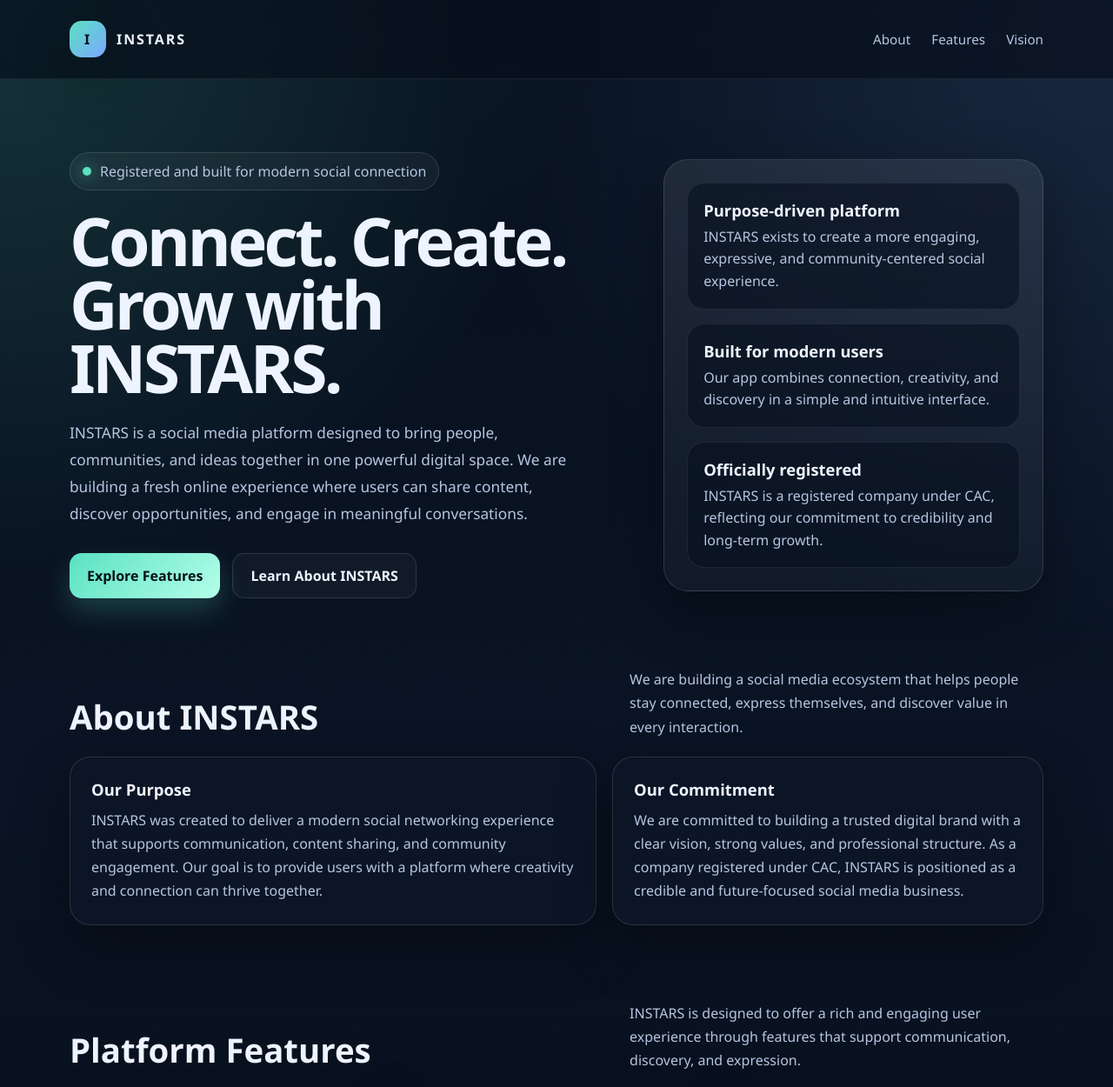
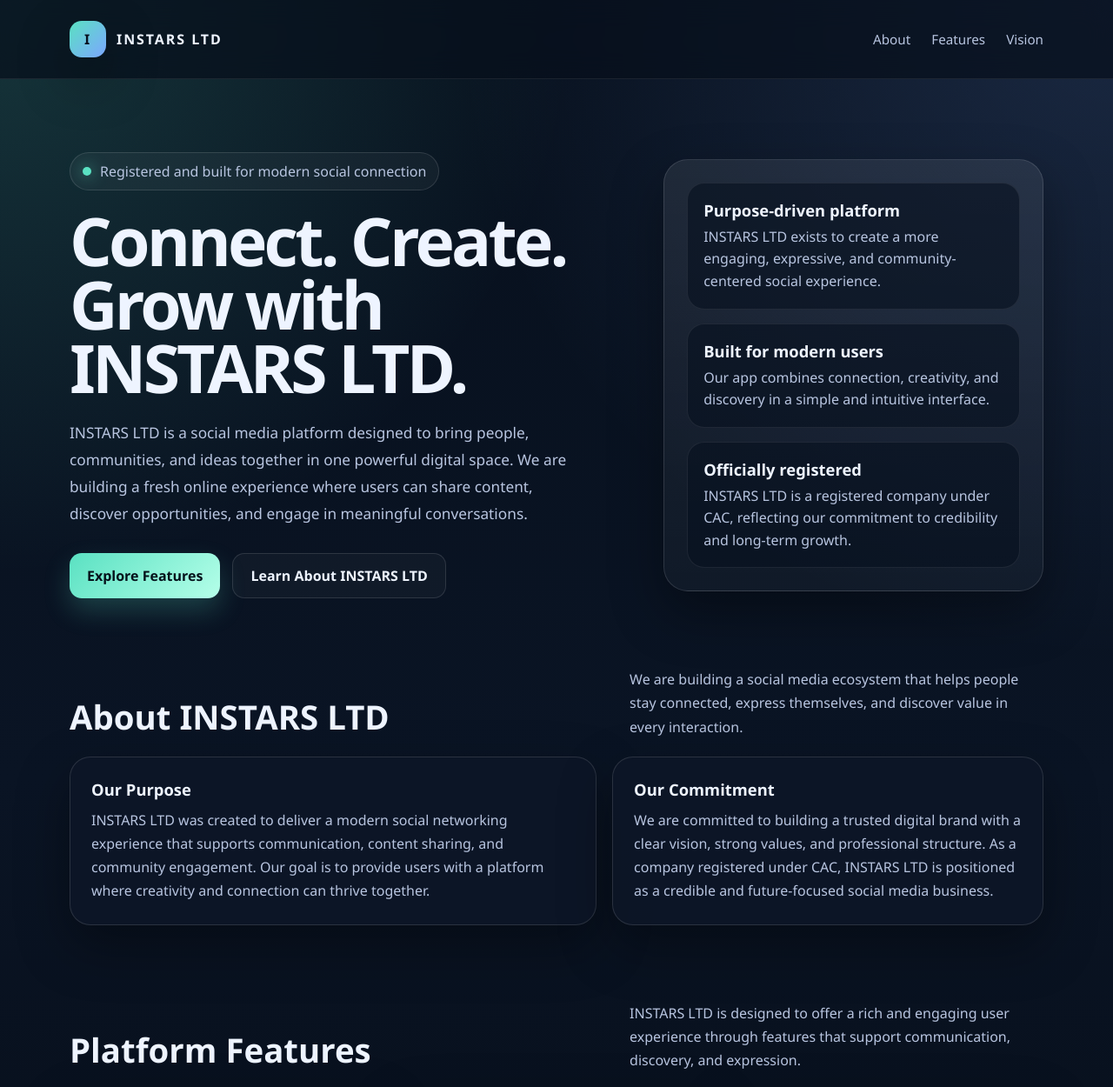
Before and after one commit to sam22112-star/instars-web, a plain HTML site: page index.html in a window 1280 px wide. Shown: the top 1250 px of the page at 87% size. Drawn offline with Linux system fonts and the light colour scheme.

Commit message:
Update INSTARS LTD website copy

```diff
--- a/index.html
+++ b/index.html
@@ -3,10 +3,10 @@
   <head>
     <meta charset="UTF-8" />
     <meta name="viewport" content="width=device-width, initial-scale=1.0" />
-    <title>INSTARS | Social Media for Connection, Creativity, and Growth</title>
+    <title>INSTARS LTD | Social Media for Connection, Creativity, and Growth</title>
     <meta
       name="description"
-      content="INSTARS is a modern social media platform built to help people connect, create, share, and grow through meaningful digital experiences."
+      content="INSTARS LTD is a modern social media platform built to help people connect, create, share, and grow through meaningful digital experiences."
     />
     <style>
       :root {
@@ -357,7 +357,7 @@
       <div class="container nav">
         <div class="brand">
           <div class="brand-mark">I</div>
-          <div>INSTARS</div>
+          <div>INSTARS LTD</div>
         </div>
         <nav aria-label="Primary">
           <a href="#about">About</a>
@@ -375,9 +375,9 @@
               <span class="dot"></span>
               Registered and built for modern social connection
             </div>
-            <h1>Connect. Create. Grow with INSTARS.</h1>
+            <h1>Connect. Create. Grow with INSTARS LTD.</h1>
             <p>
-              INSTARS is a social media platform designed to bring people,
+              INSTARS LTD is a social media platform designed to bring people,
               communities, and ideas together in one powerful digital space.
               We are building a fresh online experience where users can share
               content, discover opportunities, and engage in meaningful
@@ -385,7 +385,7 @@
             </p>
             <div class="actions">
               <a class="btn btn-primary" href="#features">Explore Features</a>
-              <a class="btn btn-secondary" href="#about">Learn About INSTARS</a>
+              <a class="btn btn-secondary" href="#about">Learn About INSTARS LTD</a>
             </div>
           </div>
 
@@ -394,8 +394,8 @@
               <div class="stat">
                 <strong>Purpose-driven platform</strong>
                 <span>
-                  INSTARS exists to create a more engaging, expressive, and
-                  community-centered social experience.
+                INSTARS LTD exists to create a more engaging, expressive, and
+                community-centered social experience.
                 </span>
               </div>
               <div class="stat">
@@ -408,7 +408,7 @@
               <div class="stat">
                 <strong>Officially registered</strong>
                 <span>
-                  INSTARS is a registered company under CAC, reflecting our
+                  INSTARS LTD is a registered company under CAC, reflecting our
                   commitment to credibility and long-term growth.
                 </span>
               </div>
@@ -420,7 +420,7 @@
       <section id="about">
         <div class="container">
           <div class="section-title">
-            <h2>About INSTARS</h2>
+            <h2>About INSTARS LTD</h2>
             <p>
               We are building a social media ecosystem that helps people stay
               connected, express themselves, and discover value in every
@@ -432,7 +432,7 @@
             <div class="card">
               <h3>Our Purpose</h3>
               <p>
-                INSTARS was created to deliver a modern social networking
+                INSTARS LTD was created to deliver a modern social networking
                 experience that supports communication, content sharing, and
                 community engagement. Our goal is to provide users with a
                 platform where creativity and connection can thrive together.
@@ -443,7 +443,7 @@
               <p>
                 We are committed to building a trusted digital brand with a
                 clear vision, strong values, and professional structure. As a
-                company registered under CAC, INSTARS is positioned as a
+                company registered under CAC, INSTARS LTD is positioned as a
                 credible and future-focused social media business.
               </p>
             </div>
@@ -456,7 +456,7 @@
           <div class="section-title">
             <h2>Platform Features</h2>
             <p>
-              INSTARS is designed to offer a rich and engaging user experience
+              INSTARS LTD is designed to offer a rich and engaging user experience
               through features that support communication, discovery, and
               expression.
             </p>
@@ -512,9 +512,9 @@
       <div class="container footer-inner">
         <div class="badge">
           <span class="dot"></span>
-          INSTARS | Social media platform with a purpose
+          INSTARS LTD | Social media platform with a purpose
         </div>
-        <div>© 2026 INSTARS. All rights reserved.</div>
+        <div>© 2026 INSTARS LTD. All rights reserved.</div>
       </div>
     </footer>
   </body>
```
